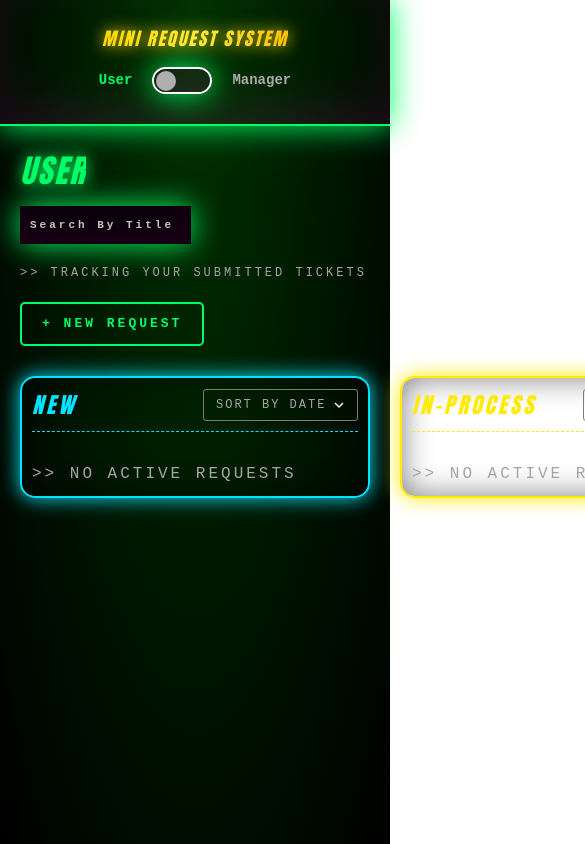
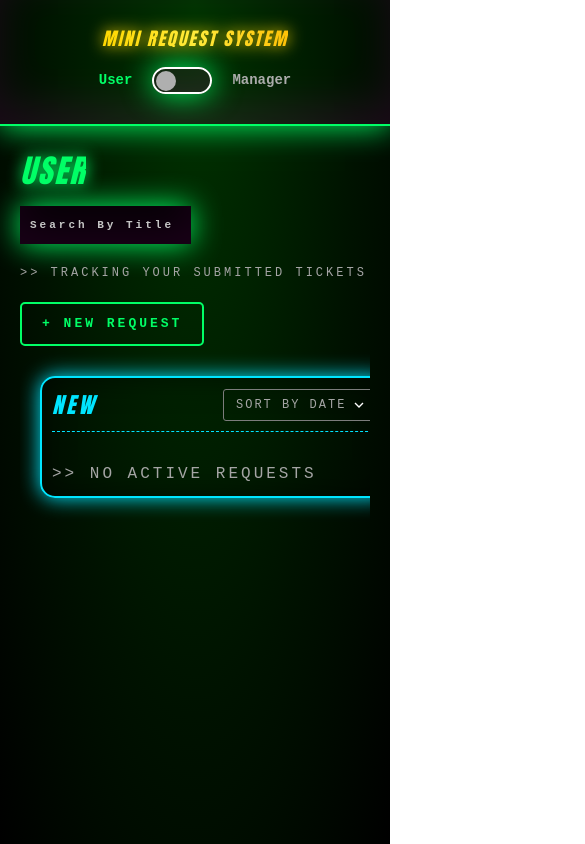
Before and after one commit to ArtemPaskall/mini-request-system, a React (Vite) app: page / in a window 390 px wide. Shown: the top 844 px of the page, 585 px wide, since content can reach past the window. Built offline with nearby package versions, Linux system fonts and the light colour scheme.

Commit message:
add overflow styles

```diff
--- a/src/components/Manager/Manager.tsx
+++ b/src/components/Manager/Manager.tsx
@@ -42,6 +42,8 @@ export default function Manager() {
             <SearchByTitle search={search} setSearch={setSearch} />
           </div>
           <div className="tab__description">&gt;&gt; Managing all incoming requests</div>
+
+          <div className="tab__overflowWrapp">
             <div className="tab__requestWrapp">
               <RequestColumn id="NEW" title="NEW" requestsArray={requestsNew}></RequestColumn>
               <RequestColumn
@@ -53,6 +55,7 @@ export default function Manager() {
             </div>
           </div>
         </div>
+      </div>
     </DndContext>
   )
 }
--- a/src/components/User/User.tsx
+++ b/src/components/User/User.tsx
@@ -11,7 +11,6 @@ export default function User() {
   const [isModalOpen, setIsModalOpen] = useState(false)
   const request = useSelector((state: RootState) => state.request)
   const [search, setSearch] = useState("")
-
 
   const filteredRequests = request.filter((item) =>
     item.title.toLowerCase().startsWith(search.toLowerCase()),
@@ -32,8 +31,9 @@ export default function User() {
             + NEW REQUEST
           </button>
 
+          <div className="tab__overflowWrapp">
             <div className="tab__requestWrapp">
-            <RequestColumn id="NEW" title="NEW" requestsArray={requestsNew} ></RequestColumn>
+              <RequestColumn id="NEW" title="NEW" requestsArray={requestsNew}></RequestColumn>
               <RequestColumn
                 id="PROCESS"
                 title="IN-PROCESS"
@@ -43,6 +43,7 @@ export default function User() {
             </div>
           </div>
         </div>
+      </div>
 
       {isModalOpen && <ModalForm setIsModalOpen={setIsModalOpen} />}
     </>
--- a/src/styles/tab.css
+++ b/src/styles/tab.css
@@ -172,7 +172,12 @@
 
 @media (max-width: 1220px) {
   .tab__requestWrapp {
-    /* overflow-x: auto;
-    flex-wrap: nowrap; */
+    padding: 20px;
+    margin-top: 10px;
+  }
+
+  .tab__overflowWrapp {
+    overflow-x: auto;
+    flex-wrap: nowrap;
   }
 }
```
Lines whose indentation alone changed are shown as unchanged.
